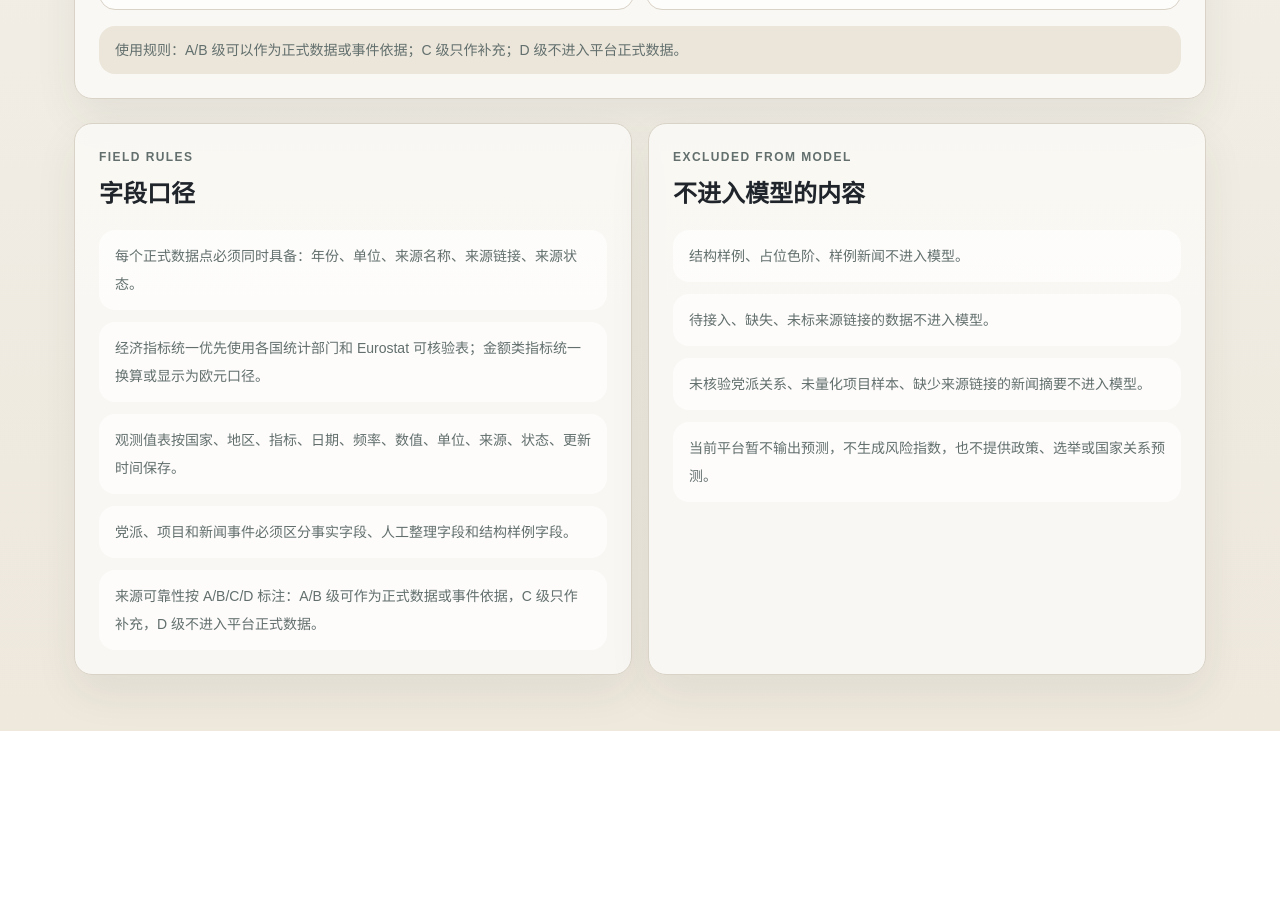
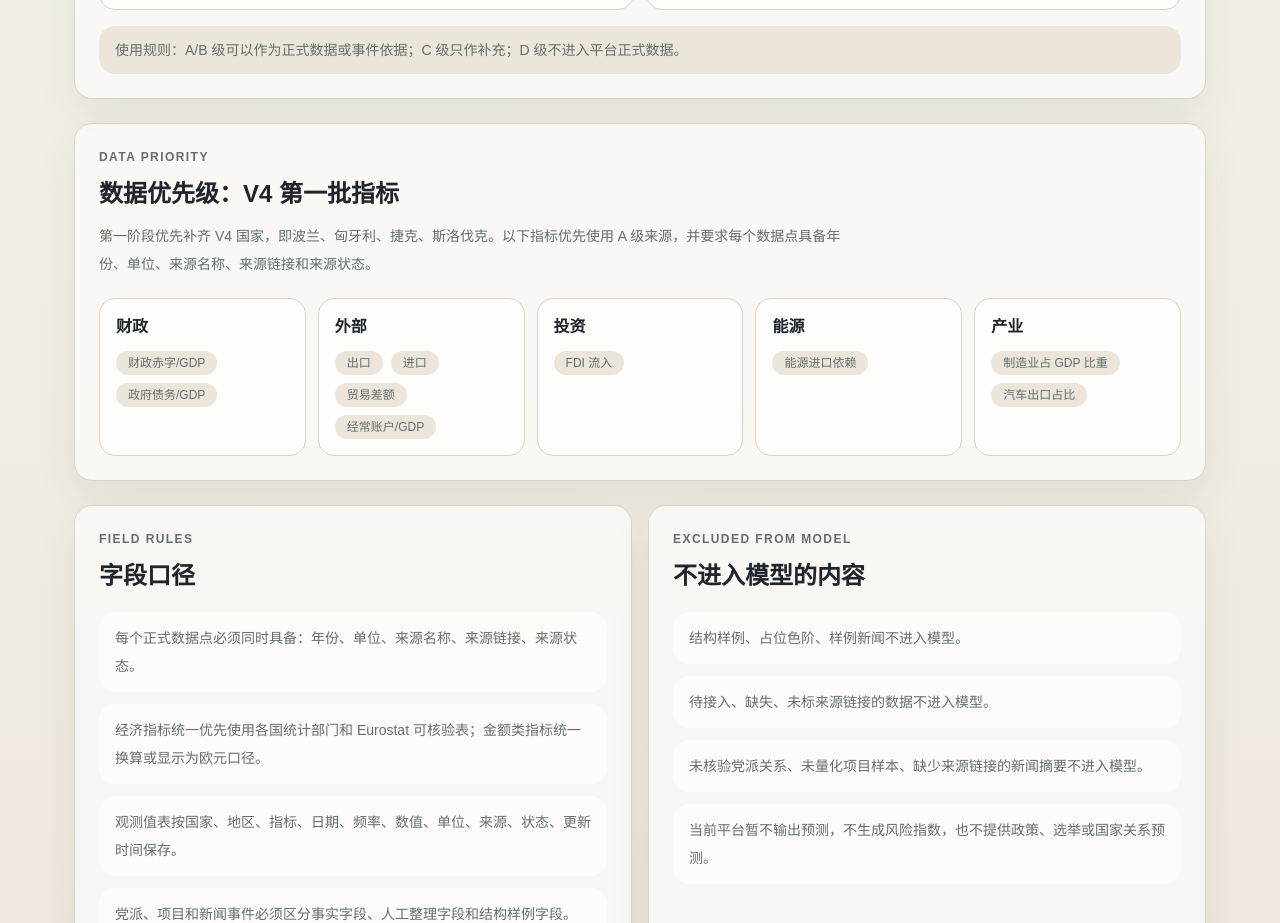
Before and after one commit to hui-sallai/central-europe-political-atlas, a Next.js app: page /methodology in a window 1280 px wide. Shown: the part 1740-2663 px from the top of the page. Before the commit the page ends 2471 px from the top, so only its background shows below. Built offline with nearby package versions, Linux system fonts and the light colour scheme.

Commit message:
Add V4 data priority methodology

```diff
--- a/src/app/methodology/page.tsx
+++ b/src/app/methodology/page.tsx
@@ -20,6 +20,14 @@ const reliabilityItems = [
   { level: "B 级", title: "权威公开材料", body: "主流通讯社、权威智库、官方年报。可作为正式事件依据；数值型数据需注明口径并优先与 A 级来源交叉核验。" },
   { level: "C 级", title: "补充性来源", body: "地方媒体、企业公告、行业网站。只作补充说明或线索，不单独支撑正式数据。" },
   { level: "D 级", title: "不进入正式数据", body: "未核验二手来源、社交媒体、无明确出处内容。不进入平台正式数据，也不进入模型。" },
+];
+
+const dataPriorityItems = [
+  { group: "财政", indicators: ["财政赤字/GDP", "政府债务/GDP"] },
+  { group: "外部", indicators: ["出口", "进口", "贸易差额", "经常账户/GDP"] },
+  { group: "投资", indicators: ["FDI 流入"] },
+  { group: "能源", indicators: ["能源进口依赖"] },
+  { group: "产业", indicators: ["制造业占 GDP 比重", "汽车出口占比"] },
 ];
 
 const fieldRules = [
@@ -113,6 +121,28 @@ export default function MethodologyPage() {
         </p>
       </section>
 
+      <section className="mt-6 card p-6">
+        <p className="eyebrow">Data Priority</p>
+        <h2 className="mt-3 text-2xl font-semibold">数据优先级：V4 第一批指标</h2>
+        <p className="mt-3 max-w-3xl text-sm leading-7 text-[var(--muted)]">
+          第一阶段优先补齐 V4 国家，即波兰、匈牙利、捷克、斯洛伐克。以下指标优先使用 A 级来源，并要求每个数据点具备年份、单位、来源名称、来源链接和来源状态。
+        </p>
+        <div className="mt-5 grid gap-3 md:grid-cols-2 lg:grid-cols-5">
+          {dataPriorityItems.map((item) => (
+            <article key={item.group} className="rounded-2xl border border-[var(--line)] bg-white/65 p-4">
+              <h3 className="font-semibold">{item.group}</h3>
+              <div className="mt-3 flex flex-wrap gap-2">
+                {item.indicators.map((indicator) => (
+                  <span key={indicator} className="rounded-full bg-[var(--surface-muted)] px-3 py-1 text-xs text-[var(--muted)]">
+                    {indicator}
+                  </span>
+                ))}
+              </div>
+            </article>
+          ))}
+        </div>
+      </section>
+
       <section className="mt-6 grid gap-4 lg:grid-cols-2">
         <article className="card p-6">
           <p className="eyebrow">Field Rules</p>
```
